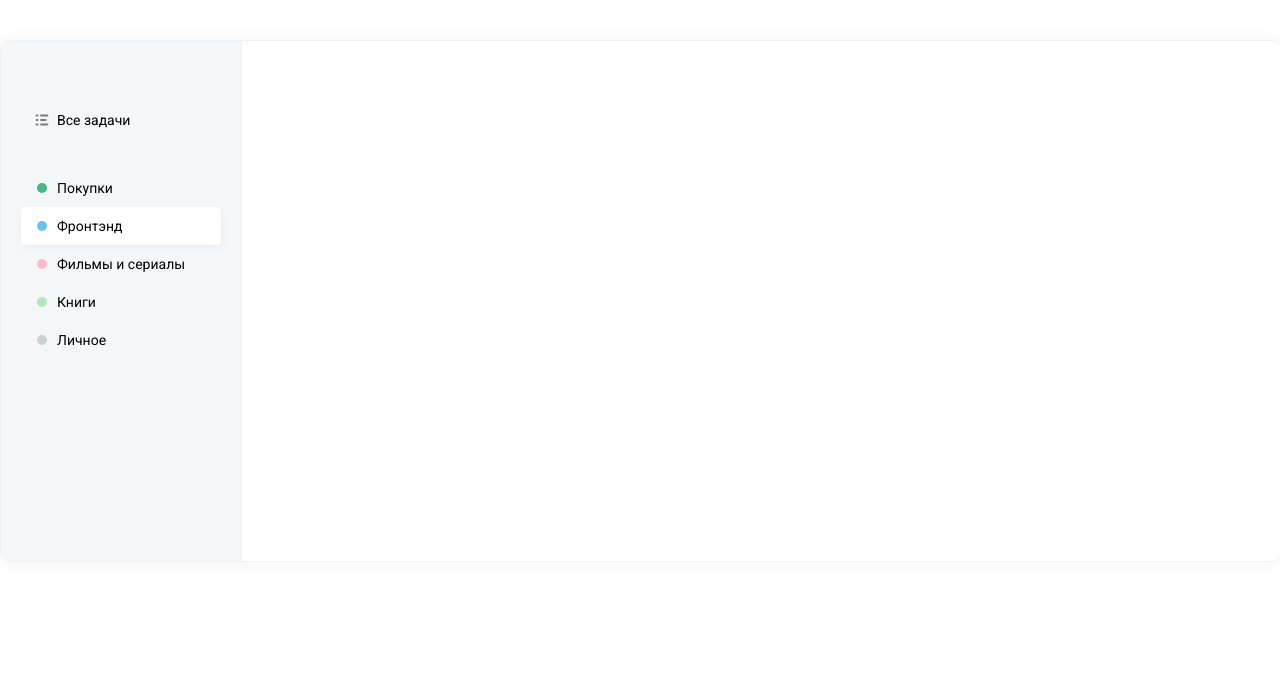
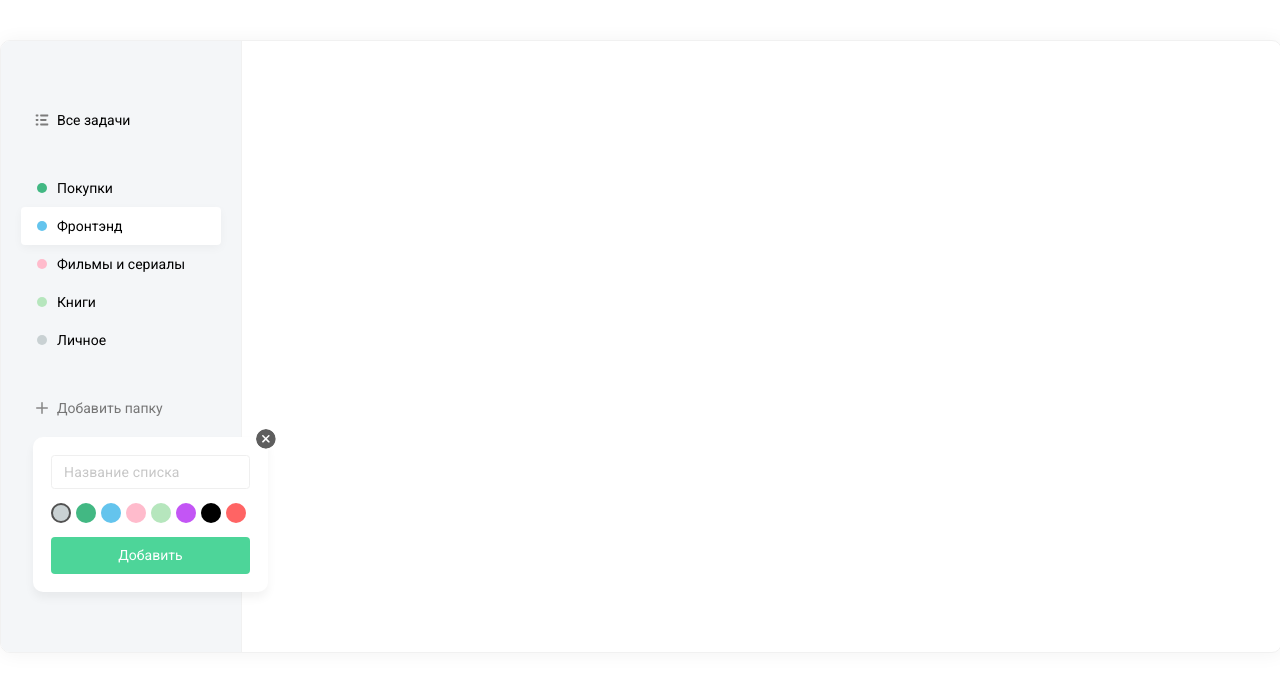
Before and after one commit to GapurEvloev/react_todo, a React (Create React App) app: page / in a window 1280 px wide. Shown: the top 692 px of the page. Built offline with nearby package versions, Linux system fonts and the light colour scheme.

Commit message:
закончил верстку popup

```diff
--- a/package.json
+++ b/package.json
@@ -6,6 +6,7 @@
     "@testing-library/jest-dom": "^5.11.4",
     "@testing-library/react": "^11.1.0",
     "@testing-library/user-event": "^12.1.10",
+    "classnames": "^2.2.6",
     "node-sass": "4.14.1",
     "react": "^17.0.1",
     "react-dom": "^17.0.1",
--- a/src/App.js
+++ b/src/App.js
@@ -1,9 +1,15 @@
+import React from 'react';
 import List from './components/List/';
+import AddList from './components/AddList/';
+
+import DB from './assets/db.json';
 
 function App() {
   return <div className="todo">
     <div className="todo__sidebar sidebar">
-      <List items={[
+
+      <List
+        items={[
           {
             icon: (
               <svg className="list__icon" width="18" height="18" viewBox="0 0 18 18" fill="black" xmlns="http://www.w3.org/2000/svg">
@@ -12,26 +18,34 @@ function App() {
             ),
             name: "Все задачи",
           }
-      ]} />
-      <List items={[
+        ]}
+      />
+
+      <List
+        items={[
           {
-          color: "ocean-green",
+            color: "green",
             name: "Покупки",
           },{
-          color: "sky-blue",
+            color: "blue",
             name: "Фронтэнд",
             active: true
           },{
             color: "pink",
             name: "Фильмы и сериалы",
           },{
-          color: "fringy-flower",
+            color: "lime",
             name: "Книги",
           },{
-          color: "tiara",
+            color: "gray",
             name: "Личное",
           }
-      ]} />
+        ]}
+        isRemovable
+      />
+
+      <AddList colors={DB.colors} />
+
     </div>
     <div className="todo__tasks tasks">
 
--- a/src/assets/db.json
+++ b/src/assets/db.json
@@ -132,7 +132,7 @@
     {
       "id": 1,
       "hex": "#C9D1D3",
-      "name": "grey"
+      "name": "gray"
     },
     {
       "id": 2,
--- /dev/null
+++ b/src/components/AddList/AddList.sass
@@ -0,0 +1,56 @@
+.add-list
+    &__popup
+        //
+
+.add-popup
+    min-width: (235/16)*1em
+    background: #FFFFFF
+    box-shadow: 0px (6/16)*1em (10/16)*1em rgba(0, 0, 0, 0.05)
+    border-radius: (10/16)*1em
+    padding: 1.125em
+    box-sizing: border-box
+    position: relative
+    margin-top: -1.25em
+    margin-left: 0.75em
+
+    &__field
+        width: 100%
+        margin-bottom: 1em
+
+    &__button
+        width: 100%
+
+    &__colors
+        display: flex
+        align-items: center
+        justify-content: flex-start
+        flex-wrap: wrap
+
+    &__color
+        margin-bottom: 0.875em
+        display: inline-flex
+
+        &:not(:last-child)
+            margin-right: (5/16)*1em
+
+
+    .badge
+        width: 1.25em
+        height: 1.25em
+        font-size: 1em
+        cursor: pointer
+        box-sizing: border-box
+
+        &.active
+            border: 2px solid #525252
+
+    &__close
+        position: absolute
+        cursor: pointer
+        right: -1em
+        top: -1em
+        border-radius: 100%
+        display: block
+        padding: 0.5em
+        width: 1.25em
+        height: 1.25em
--- /dev/null
+++ b/src/components/AddList/index.jsx
@@ -0,0 +1,52 @@
+import React from 'react';
+import List from '../List/';
+import Badge from '../Badge';
+
+import "./AddList.sass";
+
+import closeSvg from "../../assets/img/close.svg"
+
+const AddList = ({ colors }) => {
+    const [visiblePopup, setVisiblePopup] = React.useState(true);
+    const [selectedColor, selectColor] = React.useState(colors[0].id);
+
+    console.log(selectedColor);
+
+    return (
+
+        <div className="add-list">
+            <List
+                onClick ={ () => setVisiblePopup(true)}
+                items={[
+                {
+                    className: "list__add-button",
+                    icon: (
+                    <svg className="list__icon" width="12" height="12" viewBox="0 0 16 16" fill="none" xmlns="http://www.w3.org/2000/svg">
+                        <path d="M8 1V15" stroke="#868686" strokeWidth="2" strokeLinecap="round" strokeLinejoin="round"/>
+                        <path d="M1 8H15" stroke="#868686" strokeWidth="2" strokeLinecap="round" strokeLinejoin="round"/>
+                    </svg>
+                    ),
+                    name: "Добавить папку",
+                }
+                ]}
+            />
+            {visiblePopup && (
+                <div className="add-list__popup add-popup">
+                    <img onClick={() => setVisiblePopup(false)} src={closeSvg} alt="Close" className="add-popup__close"/>
+                    <input className="field add-popup__field" type="text" name="add-popup-input" id="add-popup-input" placeholder="Название списка"/>
+                    <ul className="add-popup__colors">
+
+                        {/* <li className="add-popup__color"><Badge color="green" /></li> */}
+                        {colors.map(color => (
+                            <li key={color.id} className="add-popup__color"><Badge onClick={() => selectColor(color.id)} color={color.name} className={selectedColor === color.id && "active"} /></li>
+                        ))}
+                    </ul>
+                    <button className="button add-popup__button">Добавить</button>
+                </div>
+            )}
+        </div>
+
+    )
+};
+
+export default AddList;
--- /dev/null
+++ b/src/components/Badge/Badge.sass
@@ -0,0 +1,31 @@
+.badge
+  display: inline-block
+  margin: auto
+  width: (10/16)*1em
+  height: (10/16)*1em
+  border-radius: 100%
+  background-color: #000
+
+  &--black
+    background-color: #000
+
+  &--green
+    background-color: #42B883
+
+  &--blue
+    background-color: #64C4ED
+
+  &--pink
+    background-color: #FFBBCC
+
+  &--lime
+    background-color: #B6E6BD
+
+  &--gray
+    background-color: #C9D1D3
+
+  &--purple
+    background-color: #C355F5
+
+  &--red
+    background-color: #FF6464
--- /dev/null
+++ b/src/components/Badge/index.jsx
@@ -0,0 +1,12 @@
+import React from 'react';
+import classNames from 'classnames';
+
+import './Badge.sass';
+
+const Badge = ({ color, onClick, className }) => {
+    return (
+        <i onClick={onClick} className={classNames('badge', {[`badge--${color}`]: color}, className)}></i>
+    );
+}
+
+export default Badge;
--- a/src/components/List/List.sass
+++ b/src/components/List/List.sass
@@ -24,6 +24,7 @@
   &__icon-wrap
     display: inline-flex
     align-items: center
+    justify-content: center
     width: 1.125em
     height: 1.125em
     margin-right: (6/16)*1em
@@ -35,25 +36,22 @@
   &__text
     font-size: 0.875em
 
-  .badge
-    display: inline-block
-    margin: auto
-    width: (10/16)*1em
-    height: (10/16)*1em
-    border-radius: 100%
-    background-color: #000
+  &__add-button
+    .list
+      &__icon
+        path
+          stroke: #868686
+          transition: 0.2s all linear
 
-    &--ocean-green
-      background-color: #42B883
+      &__text
+        color: #767676
+        transition: 0.2s all linear
 
-    &--sky-blue
-      background-color: #64C4ED
-
-    &--pink
-      background-color: #FFBBCC
-
-    &--fringy-flower
-      background-color: #B6E6BD
-
-    &--tiara
-      background-color: #C9D1D3
+    &:hover,
+    &:focus
+      .list
+        &__icon
+          path
+            stroke: #111111
+        &__text
+          color: #111111
--- a/src/components/List/index.jsx
+++ b/src/components/List/index.jsx
@@ -1,15 +1,18 @@
 import React from 'react';
+import classNames from 'classnames';
+
+import Badge from '../Badge';
 
 import './List.sass';
 
-const List = ({ items }) => {
+const List = ({ items, isRemovable, onClick }) => {
   return (
-    <ul className="sidebar__list list">
+    <ul onClick={onClick} className="sidebar__list list">
       {
-        items.map(item =>
-          <li className={item.active ? "list__item list__item--active" : "list__item"}>
+        items.map((item, index) =>
+          <li key={index} className={classNames("list__item", item.className, {"list__item--active" : item.active})}>
             <span className="list__icon-wrap">
-              {item.icon ? item.icon : <i className={`badge badge--${item.color}`}></i>}
+              {item.icon ? item.icon : <Badge color={item.color} />}
             </span>
             <span className="list__text">{item.name}</span>
           </li>
@@ -32,3 +35,4 @@ const List = ({ items }) => {
 }
 
 export default List;
+// item.active ? "list__item list__item--active" : "list__item"
--- a/src/index.sass
+++ b/src/index.sass
@@ -31,3 +31,39 @@ code
     min-height: 50vh
     border-right: 1px solid #F1F1F1
     padding: 60 / 16 * 1em 20 / 16 * 1em
+
+.field
+  display: block
+  min-height: (32/16)*1em
+  background: #FFFFFF
+  border: 1px solid #EFEFEF
+  box-sizing: border-box
+  border-radius: (4/16)*1em
+  padding: (8/14)*1em (12/14)*1em
+  font-size: 0.875em
+  color: #a9a9a9
+  letter-spacing: (0.15/14)*1em
+  transition: 0.15s border linear
+
+  &:focus
+    border-color: #a9a9a9
+
+  &::placeholder
+    color: #C7C7C7
+
+.button
+  min-height: (37/14)*1em
+  font-size: 0.875em
+  background: #4DD599
+  border: 0
+  border-radius: (4/14)*1em
+  color: #ffffff
+  line-height: (17/14)
+  cursor: pointer
+  transition: 0.15s background linear
+
+  &:hover
+    background-color: darken(#4DD599, 6%)
+
+  &:active
+    background-color: darken(#4DD599, 10%)
```
Also changed, not shown: 2 other files (tests, documents, lock files or other folders). Lines whose indentation alone changed are shown as unchanged.
